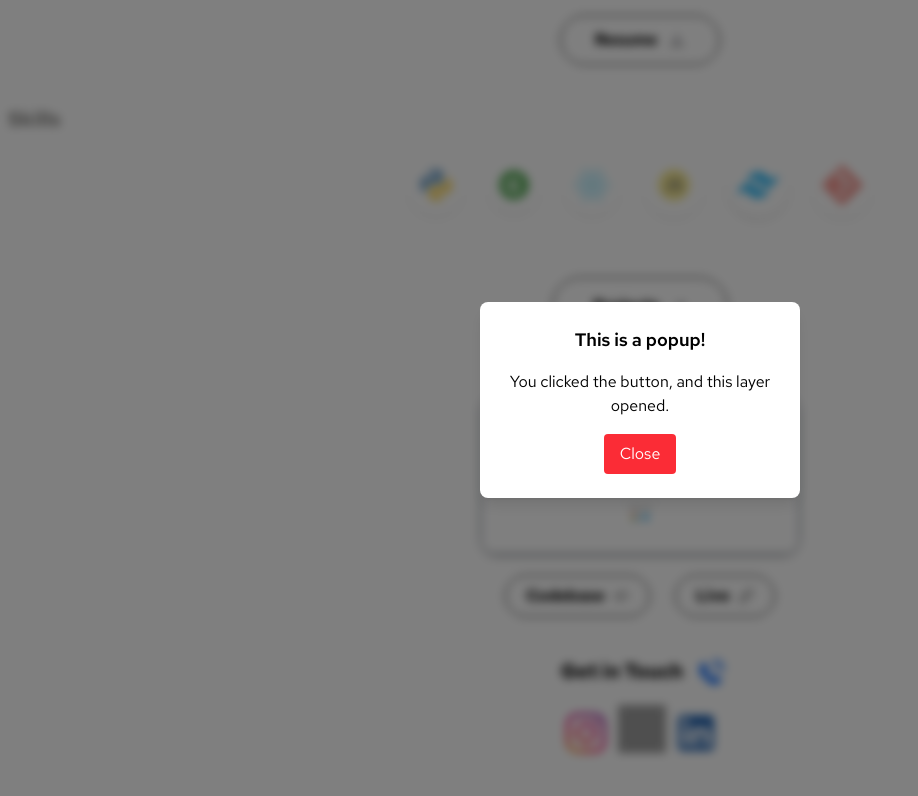
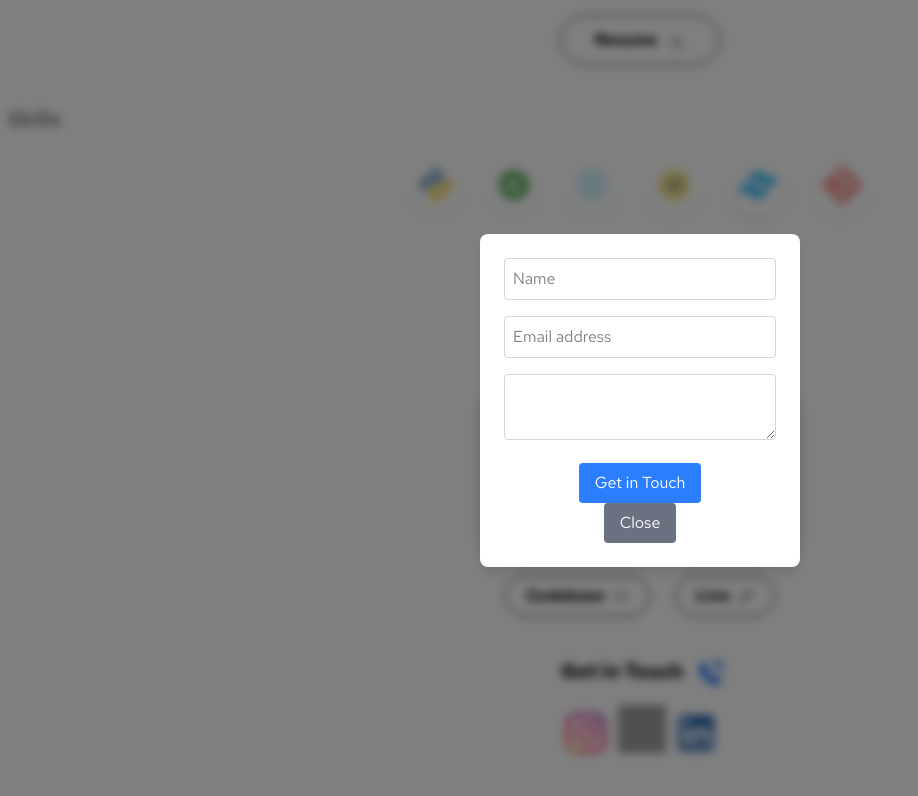
Before and after one commit to shiba-murmu/shiba-portfolio, a React (Vite) app: page / in a window 1280 px wide. Both pictures are taken after a click on the button 642 px from the left and 1422 px from the top of the page. Shown: the part 693-1489 px from the top of the page, without its empty margins (0-918 px from the left). Built offline with nearby package versions, Linux system fonts and the light colour scheme; grey boxes are pictures that could not be loaded.

Commit message:
background blurr is added and popup form is added...

```diff
--- a/src/contact_us/Contact_Us.jsx
+++ b/src/contact_us/Contact_Us.jsx
@@ -31,11 +31,42 @@ function ContactMethod({ value }) {
                                 // <div className='h-screen w-screen fixed z-50'>
                                     <div className="fixed inset-0 background-design bg-opacity-50 flex items-center justify-center z-50">
                                         <div className="bg-white p-6 rounded-lg shadow-lg w-80 text-center relative">
-                                            <h2 className="text-lg font-semibold mb-4">This is a popup!</h2>
-                                            <p className="mb-4">You clicked the button, and this layer opened.</p>
+                                            <form action="">
+                                                <div className="mb-4">
+
+                                                    <input
+                                                        type="text"
+                                                        id="name"
+                                                        placeholder='Name'
+                                                        className="w-full p-2 border border-gray-300 rounded"
+                                                    />
+                                                </div>
+                                                <div className="mb-4">
+
+                                                    <input
+                                                        type="email"
+                                                        id="email"
+                                                        placeholder='Email address'
+                                                        className="w-full p-2 border border-gray-300 rounded"
+                                                    />
+                                                </div>
+                                                <div className="mb-4">
+
+                                                    <textarea
+                                                        id="message"
+                                                        className="w-full p-2 border border-gray-300 rounded"
+                                                    ></textarea>
+                                                </div>
+                                                <button
+                                                    type="submit"
+                                                    className="px-4 py-2 bg-blue-500 text-white rounded hover:bg-blue-600 transition"
+                                                >
+                                                    Get in Touch
+                                                </button>
+                                            </form>
                                             <button
                                                 onClick={PopupClose}
-                                                className="px-4 py-2 bg-red-500 text-white rounded hover:bg-red-600 transition"
+                                                className="px-4 py-2 bg-gray-500 text-white rounded hover:bg-red-600 transition"
                                             >
                                                 Close
                                             </button>
--- a/src/contact_us/background.css
+++ b/src/contact_us/background.css
@@ -1,4 +1,5 @@
 .background-design {
     background-color: rgba(0 ,0 , 0, 0.5);
+    -webkit-backdrop-filter: blur(5px);
     backdrop-filter: blur(5px);
 }
```
